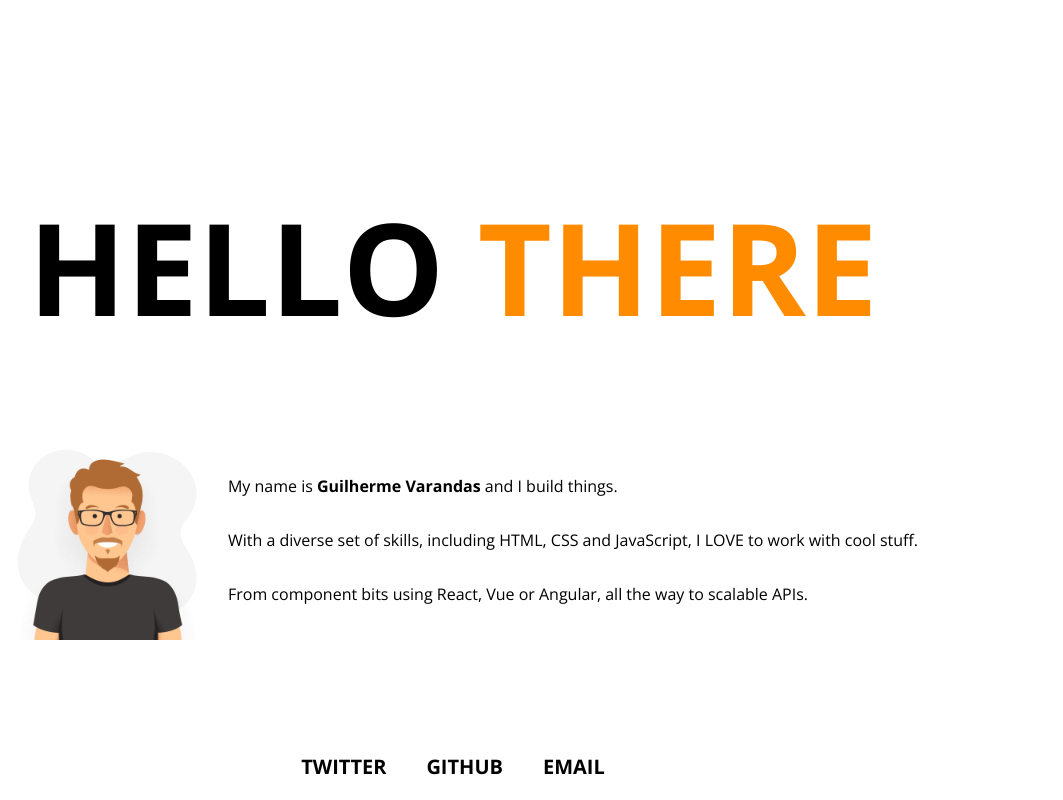
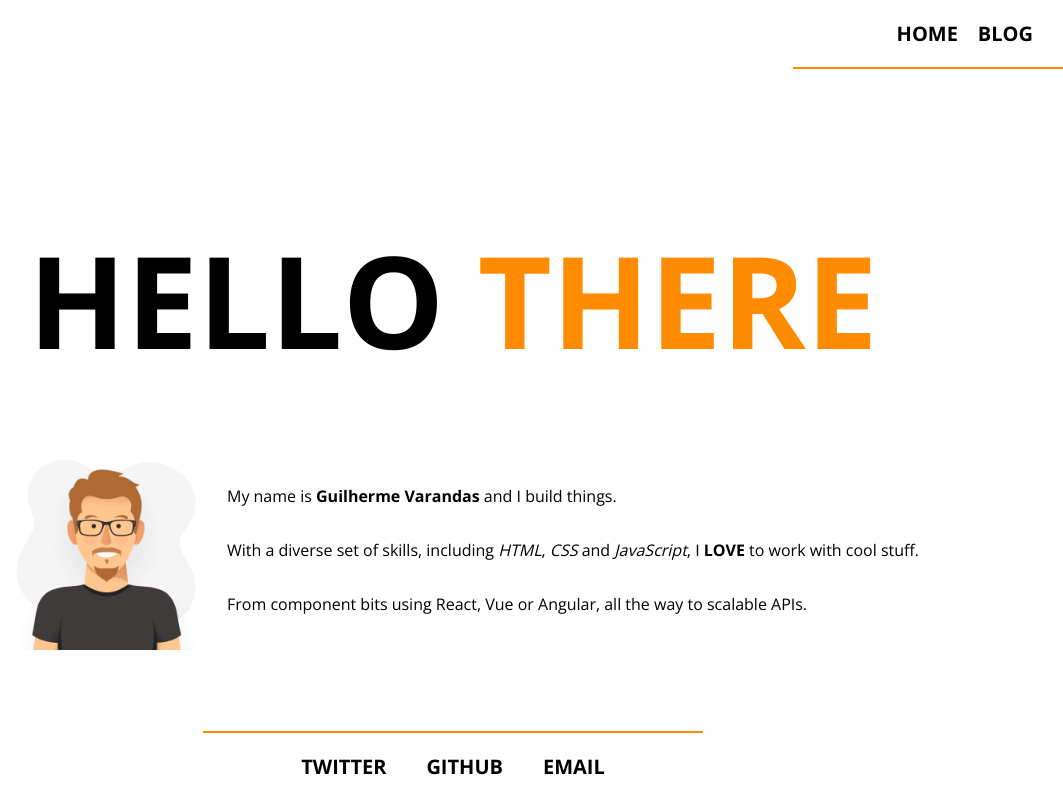
Before and after one commit to gvarandas/gvarandas.github.io, a React (Create React App) app: page / in a window 1280 px wide. Shown: the whole page, without its empty margins (187-1250 px from the left). Built offline with nearby package versions, Linux system fonts and the light colour scheme.

Commit message:
Adding Routing and Posts Page

```diff
--- a/package.json
+++ b/package.json
@@ -6,6 +6,7 @@
   "license": "SEE LICENSE IN LICENSE.md",
   "homepage": "https://gvarandas.github.io",
   "dependencies": {
+    "@reach/router": "^1.2.1",
     "gh-pages": "^1.1.0",
     "react": "16.7.0-alpha.2",
     "react-dom": "16.7.0-alpha.2",
@@ -27,6 +28,7 @@
     "not op_mini all"
   ],
   "devDependencies": {
+    "@types/reach__router": "^1.2.3",
     "babel-loader": "8.0.4"
   }
 }
--- a/src/App.js
+++ b/src/App.js
@@ -1,9 +1,12 @@
 import React from 'react';
 import styled, { createGlobalStyle } from 'styled-components';
+import { Router } from "@reach/router"
 
-// import Header from './components/Header';
-import Main from './components/Main';
+import Header from './components/Header';
 import Footer from './components/Footer';
+
+import Home from './pages/Home';
+import Posts from './pages/Posts';
 
 const GlobalStyle = createGlobalStyle`
   @import url('https://fonts.googleapis.com/css?family=Open+Sans:400,700');
@@ -31,15 +34,22 @@ const AppContainer = styled.div`
   flex-direction: column;
   justify-content: center;
   min-height: 100vh;
-  /* min-width: 100vw; */
+`;
+
+const StyledRouter = styled(Router)`
+  display: flex;
+  flex: 1;
 `;
 
 const App = () => (
   <>
     <GlobalStyle />
     <AppContainer>
-      {/* <Header /> */}
-      <Main />
+      <Header />
+      <StyledRouter primary={false}>
+        <Home path="/" default />
+        <Posts path="blog" />
+      </StyledRouter>
       <Footer />
     </AppContainer>
   </>
--- a/src/components/Footer.js
+++ b/src/components/Footer.js
@@ -34,7 +34,16 @@ const FooterContainer = styled.footer`
   }
 `;
 
+const FooterBorder = styled.div`
+  width: 500px;
+  max-width: 100%;
+  border-top: 2px solid darkorange;
+  align-self: center;
+`;
+
 const Footer = () => (
+  <>
+    <FooterBorder />
     <FooterContainer>
       <span>
         <a target="_blank" rel="noopener noreferrer" href="https://www.twitter.com/jirotheone">TWITTER</a>
@@ -46,6 +55,7 @@ const Footer = () => (
         <a target="_blank" rel="noopener noreferrer" href="mailto:jgvarandas@gmail.com">EMAIL</a>
       </span>
     </FooterContainer>
+  </>
 );
 
 export default Footer;
--- a/src/components/Header.js
+++ b/src/components/Header.js
@@ -1,17 +1,17 @@
 import React from 'react';
 import styled from 'styled-components';
+import { Link } from '@reach/router';
 
-const HeaderContainer = styled.header`
+const HeaderContainer = styled.nav`
   display: flex;
   flex-direction: row;
   justify-content: flex-end;
   align-self: stretch;
   padding: 20px 40px;
 
-  span {
+  a {
     margin-right: 20px;
-
-    a {
+    color: black;
     font-size: 1.25rem;
     font-weight: bold;
     text-decoration: none;
@@ -24,21 +24,27 @@ const HeaderContainer = styled.header`
       color: darkorange;
     }
   }
+
+  @media (max-width: 380px)  {
+    padding: 20px 0;
   }
 `;
 
+const HeaderBorder = styled.div`
+  width: 300px;
+  max-width: 70%;
+  border-top: 2px solid darkorange;
+  align-self: flex-end;
+`;
+
 const Header = () => (
+  <>
     <HeaderContainer>
-    <span>
-      <a href="/">HOME</a>
-    </span>
-    <span>
-      <a href="#about">ABOUT</a>
-    </span>
-    <span>
-      <a href="#contact">CONTACT</a>
-    </span>
+      <Link to="/">HOME</Link>
+      <Link to="/blog">BLOG</Link>
     </HeaderContainer>
+    <HeaderBorder />
+  </>
 );
 
 export default Header;
--- /dev/null
+++ b/src/components/PostCard.js
@@ -0,0 +1,60 @@
+import React from 'react';
+import styled from 'styled-components';
+
+function shortenText(text, startingPoint, maxLength) {
+  return text.length > maxLength ?
+    text.slice(startingPoint, maxLength) :
+    text;
+}
+
+function toText(node) {
+  let tag = document.createElement('div');
+  tag.innerHTML = node;
+  return tag.innerText;
+}
+
+const PostLink = styled.a`
+  color: black;
+  text-decoration: none;
+`;
+
+const CardContainer = styled.article`
+  max-width: 300px;
+  max-height: 350px;
+  text-align: center;
+  margin: 20px 5px;
+  box-shadow: 1px 2px 4px rgba(0, 0, 0, .5);
+`;
+
+const PostThumb = styled.img`
+  width: 100%;
+  height: auto;
+`;
+
+const ContentContainer = styled.div`
+  padding: 10px 5px 5px 5px;
+`;
+
+const PostTitle = styled.span`
+  font-size: 1rem;
+  font-weight: bold;
+`;
+
+const PostResume = styled.p`
+  font-size: 1rem;
+  padding: 0 10px;
+`;
+
+const PostCard = ({ post }) => (
+  <PostLink href={post.guid} target="_blank" rel="noopener noreferrer">
+    <CardContainer key={post.guid}>
+      <PostThumb src={post.thumbnail} />
+      <ContentContainer>
+        <PostTitle>{shortenText(post.title)}</PostTitle>
+        <PostResume>{'...' + shortenText(toText(post.content), 60, 300) + '...'}</PostResume>
+      </ContentContainer>
+    </CardContainer>
+  </PostLink>
+);
+
+export default PostCard;
--- /dev/null
+++ b/src/containers/PostsContainer.js
@@ -0,0 +1,36 @@
+import React from 'react';
+
+const MEDIUM_API_ADDRESS = 'https://api.rss2json.com/v1/api.json?rss_url=https://medium.com/feed/@gvarandas';
+
+function replicate(element, number) {
+  return new Array(number).fill(element[0]);
+}
+
+class PostsContainer extends React.Component {
+  state = {
+    isLoading: true,
+    posts: [],
+  };
+
+  componentDidMount() {
+    fetch(MEDIUM_API_ADDRESS)
+    .then(response => response.json())
+    .then(response => {
+      const posts = response.items.filter(item => item.categories.length);
+      this.setState({
+        posts: replicate(posts, 10),
+        isLoading: false,
+      });
+    })
+    .catch(error => console.log('error retrieving posts', error));
+  }
+
+  render() {
+    return this.state.isLoading ?
+      this.props.placeholder()
+      :
+      this.props.children(this.state.posts);
+  }
+}
+
+export default PostsContainer;
--- a/src/components/Main.js
+++ b/src/pages/Home.js
@@ -12,6 +12,7 @@ const MainContainer = styled.main`
 
 const MainTitle = styled.h1`
   font-size: 8rem;
+  line-height: 1;
   text-align: center;
 
   @media (max-width: 768px)  {
@@ -46,6 +47,12 @@ const DescriptionContainer = styled.div`
   @media (max-width: 768px)  {
     margin: 40px 20px;
   }
+
+  @media (max-width: 380px)  {
+    p {
+      margin-bottom: 0;
+    }
+  }
 `;
 
 const PictureContainer = styled.div`
@@ -70,7 +77,7 @@ const Image = styled.img`
   height: 200px;
 `;
 
-const Main = () => (
+const Home = () => (
   <MainContainer>
     <MainTitle>
       HELLO <OrangeTitle>THERE</OrangeTitle>
@@ -81,11 +88,11 @@ const Main = () => (
       </PictureContainer>
       <DescriptionContainer>
         <p>My name is <b>Guilherme Varandas</b> and I build things.</p>
-        <p>With a diverse set of skills, including HTML, CSS and JavaScript, I LOVE to work with cool stuff.</p>
+        <p>With a diverse set of skills, including <i>HTML</i>, <i>CSS</i> and <i>JavaScript</i>, I <b>LOVE</b> to work with cool stuff.</p>
         <p>From component bits using React, Vue or Angular, all the way to scalable APIs.</p>
       </DescriptionContainer>
     </ContentContainer>
   </MainContainer>
 );
 
-export default Main;
+export default Home;
--- /dev/null
+++ b/src/pages/Posts.js
@@ -0,0 +1,59 @@
+import React from 'react';
+import styled from 'styled-components';
+
+import PostsContainer from '../containers/PostsContainer';
+import PostCard from '../components/PostCard';
+
+const PostsFrame = styled.div`
+  display: flex;
+  flex-direction: column;
+  margin: 20px 40px;
+  flex: 1;
+
+  @media (max-width: 380px)  {
+    margin: 5px;
+  }
+`;
+
+const PostsTitle = styled.h1`
+  text-align: center;
+`;
+
+const PostList = styled.div`
+  display: flex;
+  flex-direction: row;
+  flex-wrap: wrap;
+  justify-content: space-around;
+`;
+
+const PlaceholderCard = styled.div`
+  width: 300px;
+  height: 350px;
+  background: rgba(188, 188, 188, 0.5);
+  opacity: 0.4;
+  border-radius: 5px;
+  margin: 20px 5px;
+  box-shadow: 1px 2px 4px rgba(0, 0, 0, .2);
+`;
+
+const PostsPlaceholder = () => (
+  <>
+    <PlaceholderCard />
+    <PlaceholderCard />
+    <PlaceholderCard />
+    <PlaceholderCard />
+  </>
+);
+
+const Posts = () => (
+  <PostsFrame>
+    <PostsTitle>BLOG POSTS</PostsTitle>
+      <PostList>
+      <PostsContainer placeholder={PostsPlaceholder}>
+        {posts => posts.map(post => <PostCard post={post} />)}
+      </PostsContainer>
+      </PostList>
+  </PostsFrame>
+);
+
+export default Posts;
```
Also changed, not shown: 1 other file (tests, documents, lock files or other folders). Lines whose indentation alone changed are shown as unchanged.
